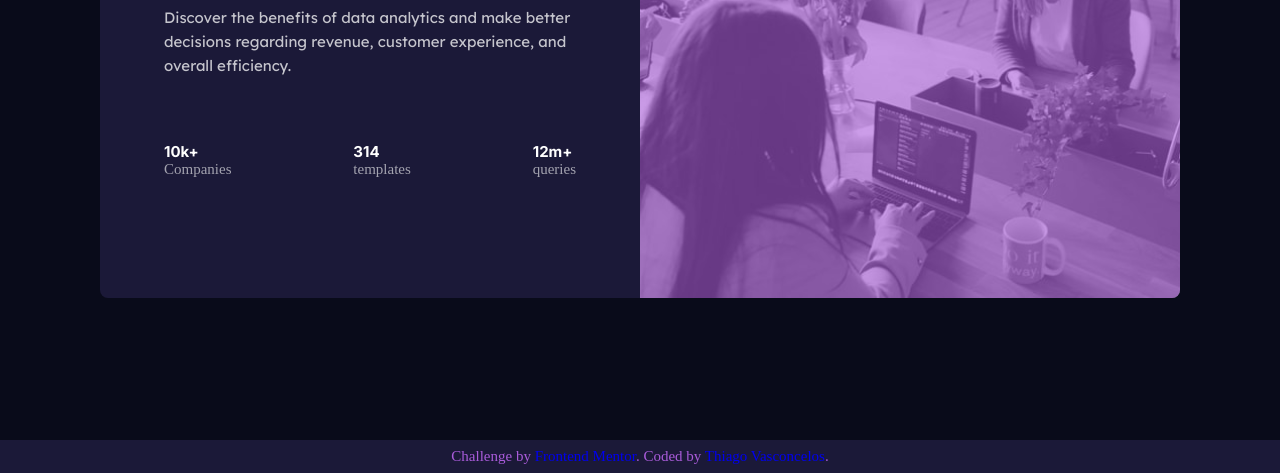
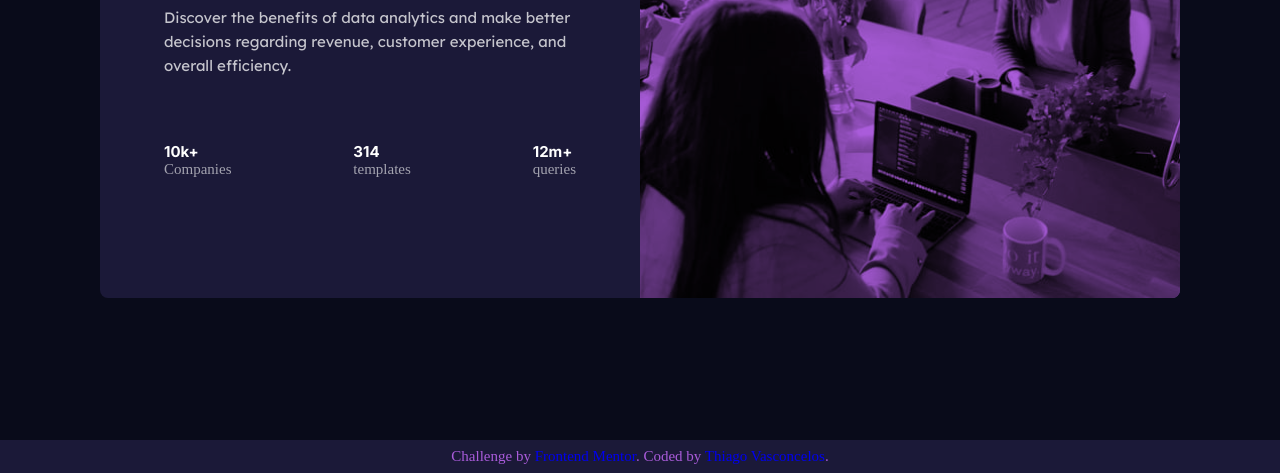
Before and after one commit to Thiagovasc/Frontend-Mentor-Challenges, a plain HTML site: page Challenge03-StatsPreview/index.html in a window 1280 px wide. Shown: the part 327-800 px from the top of the page. Drawn offline with Linux system fonts and the light colour scheme.

Commit message:
the pink blur thing was modified

```diff
--- a/Challenge03-StatsPreview/style.css
+++ b/Challenge03-StatsPreview/style.css
@@ -63,22 +63,14 @@ strong {
 
 .card-image {
     position: relative;
+    background-color: var(--SoftViolet);
 }
 
 .card-image img {
     height: 100%;
     width: 100%;
     object-fit: cover;
-}
-
-.card-image::after {
-    position: absolute;
-    content: '';
-    height: 100%;
-    width: 100%;
-    left: 0;
-    top: 0;
-    background-color: hsla(277, 64%, 61%, 0.6);
+    mix-blend-mode: multiply;
 }
 
 .stats {
```
